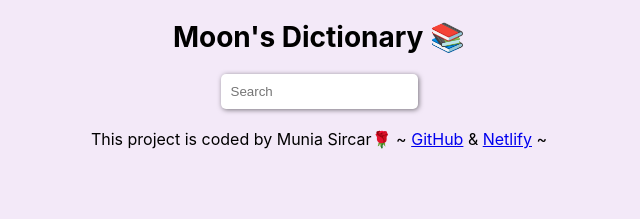
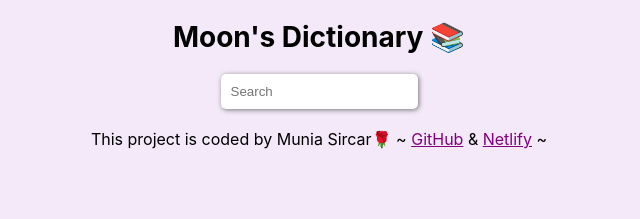
Before and after one commit to Munia-Sircar/dictionary-app, a React (Create React App) app: page / in a window 1280 px wide. Shown: the top 219 px of the page, without its empty margins (321-961 px from the left). Built offline with nearby package versions, Linux system fonts and the light colour scheme.

Commit message:
changed color of links

```diff
--- a/src/App.css
+++ b/src/App.css
@@ -20,3 +20,7 @@ footer {
   text-align: center;
   font-weight: lighter;
 }
+
+a {
+  color: purple;
+}
```
